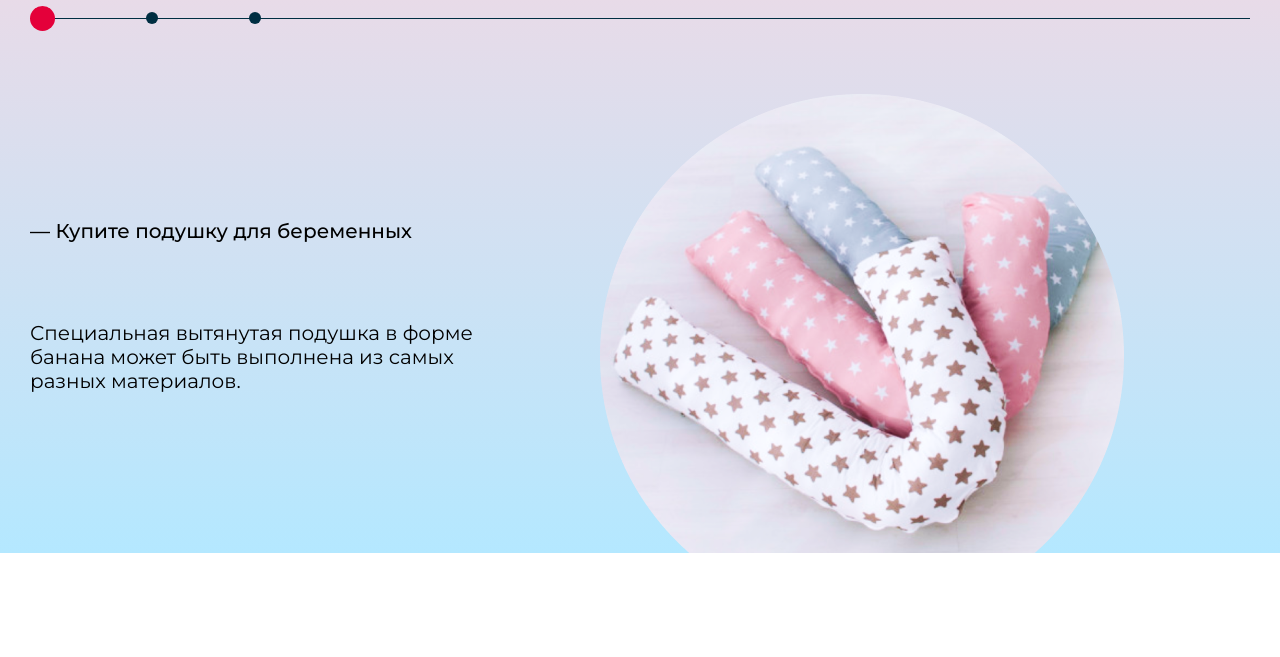
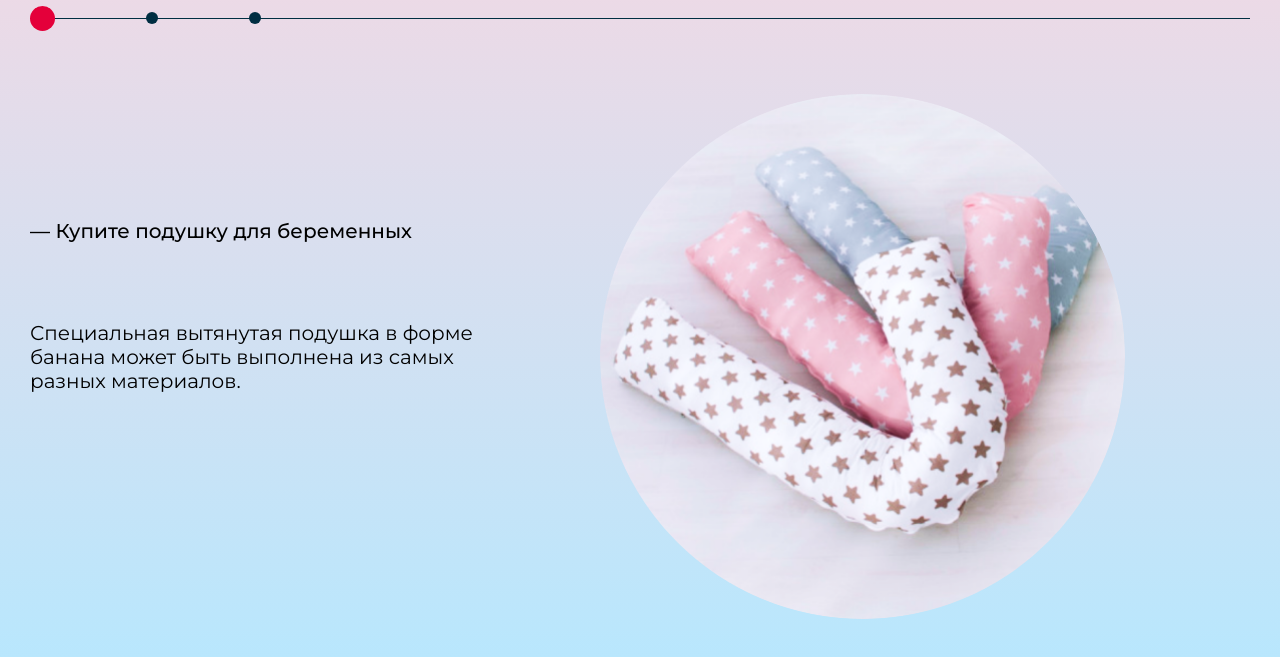
Before and after one commit to kurkul608/plus-one, a website: page story.html in a window 1280 px wide. Shown: the part 247-904 px from the top of the page. Before the commit the page ends 800 px from the top, so only its background shows below. Drawn offline with Linux system fonts and the light colour scheme.

Commit message:
версия для ноутов и починил картинку
версия для ноутов и починил картинку

```diff
--- a/assets/css/pages/story.css
+++ b/assets/css/pages/story.css
@@ -68,6 +68,12 @@
     height: calc(100vh - 93px);
 }
 
+.boxImage img {
+    border-radius: 50%;
+    width: 525px;
+    height: 525px;
+}
+
 
 .firstText{
     padding-top: 25vh;
@@ -130,6 +136,16 @@ a.d_0_link:before {
 }
 
 
+
+@media (max-height: 875px){
+ .debPb__93 {
+    height: auto !important;
+}
+}
+
+
+
+
 @media (max-width: 563px){
 
 
@@ -152,7 +168,8 @@ a.d_0_link:before {
         flex-wrap: wrap;
     }
     .boxImage img{
-        width: 100%;
+        width: 100% !important;
+        height: 100%;
     }
     .flexForStory .com_0:first-child{
 
```
